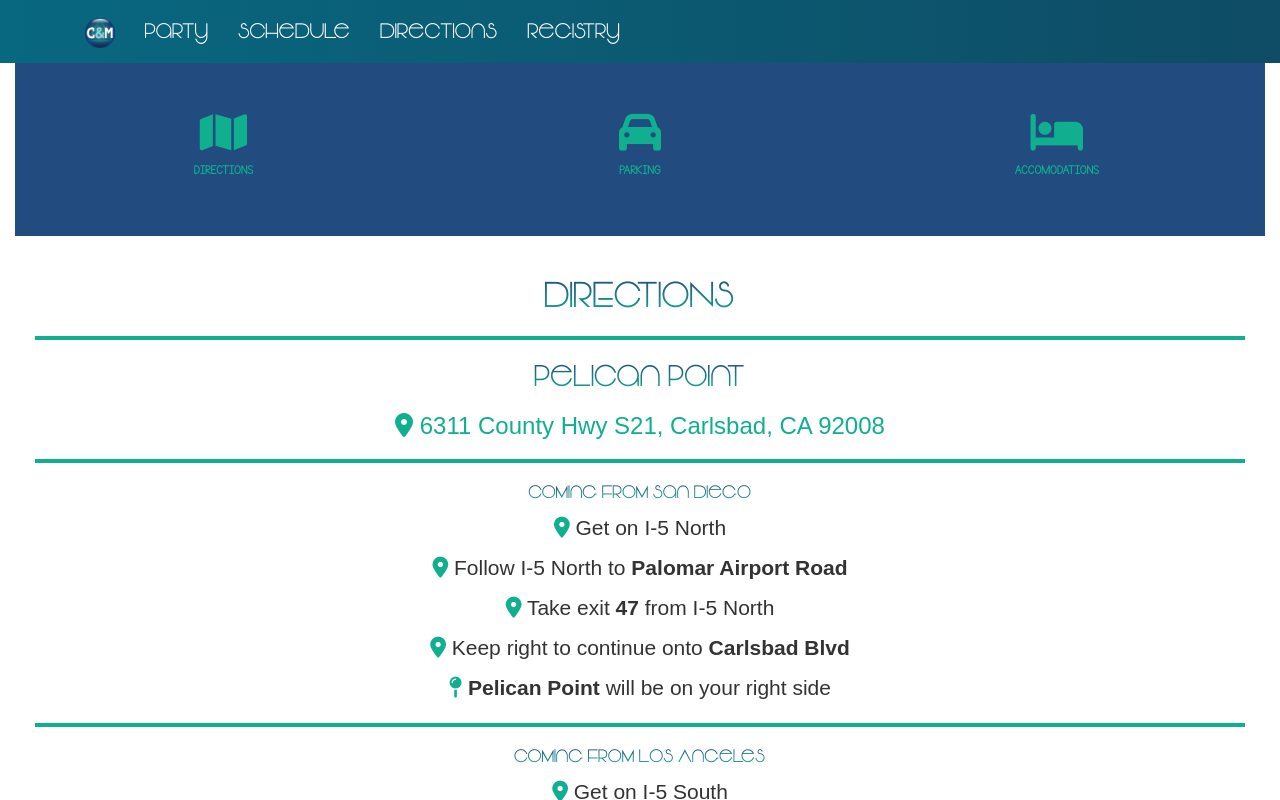
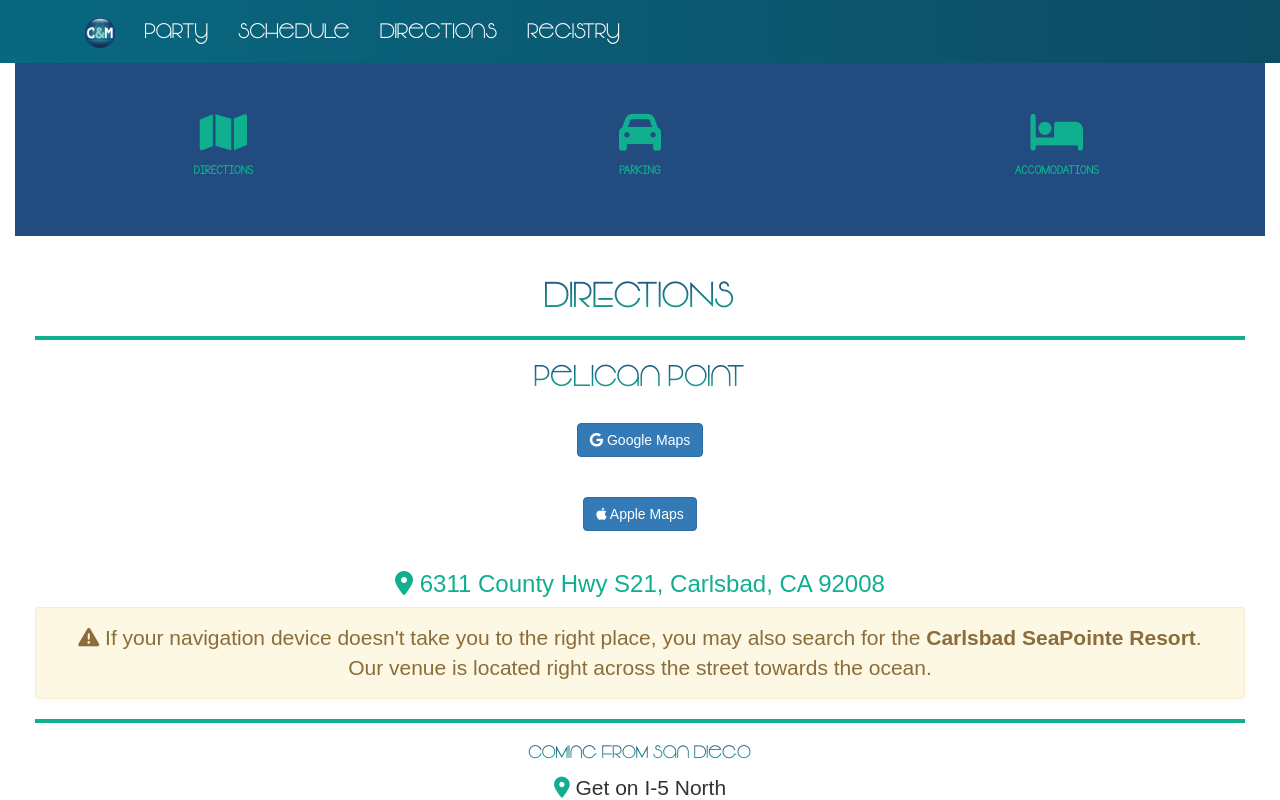
Before and after one commit to marcodarko/mywedding, a React (Create React App) app: page /directions in a window 1280 px wide. Both pictures are taken after a click on the element "DIRECTIONS". Shown: the top 800 px of the page. Built offline with nearby package versions, Linux system fonts and the light colour scheme.

Commit message:
maps fixed

```diff
--- a/src/Components/Directions.js
+++ b/src/Components/Directions.js
@@ -66,9 +66,16 @@ export default class Directions extends React.Component {
   				<h1 className='vonFontSimple gradientFont'>DIRECTIONS</h1>
   				<hr/>
   				<h2 className='vonFontSimple gradientFont'>Pelican Point</h2>
-				<a rel="noopener noreferrer" target="_blank" href="https://www.google.com/maps/place/6311+County+Hwy+S21,+Carlsbad,+CA+92008/@33.1126168,-117.3254062,17z/data=!3m1!4b1!4m5!3m4!1s0x80dc72dd62b640ef:0xad89bc3b8e9d951b!8m2!3d33.112616!4d-117.323212">
-				<h3 className="greenText"><i className="fa fa-map-marker greenText" aria-hidden="true"></i> 6311 County Hwy S21, Carlsbad, CA 92008</h3></a>
-				<hr/>
+  				<a className="btn btn-primary whiteText" style={{margin:'20px', color: 'white'}} rel="noopener noreferrer" target="_blank" href="https://www.google.com/maps/place/6311+County+Hwy+S21,+Carlsbad,+CA+92008/@33.1126168,-117.3254062,17z/data=!3m1!4b1!4m5!3m4!1s0x80dc72dd62b640ef:0xad89bc3b8e9d951b!8m2!3d33.112616!4d-117.323212"><i className="fa fa-google" aria-hidden="true"></i> Google Maps</a>
+  				<br/>
+          <a className="btn btn-primary whiteText" style={{margin:'20px'}} rel="noopener noreferrer" href="http://maps.apple.com/?daddr=33.1126,-117.3234"><i className="fa fa-apple" aria-hidden="true"></i> Apple Maps</a>
+          <h3 className="greenText"><i className="fa fa-map-marker greenText" aria-hidden="true"></i> 6311 County Hwy S21, Carlsbad, CA 92008</h3>
+  				<div className="alert alert-warning" role="alert">
+            <p>
+              <i className="fa fa-exclamation-triangle" aria-hidden="true"></i> If your navigation device doesn't take you to the right place, you may also search for the <b>Carlsbad SeaPointe Resort</b>. <br/>Our venue is located right across the street towards the ocean.
+            </p>
+          </div>
+          <hr/>
   				<h4 className='vonFontSimple gradientFont'>Coming from San Diego</h4>
 
   					<p><i className="fa fa-map-marker greenText" aria-hidden="true"></i> Get on I-5 North</p>
```
